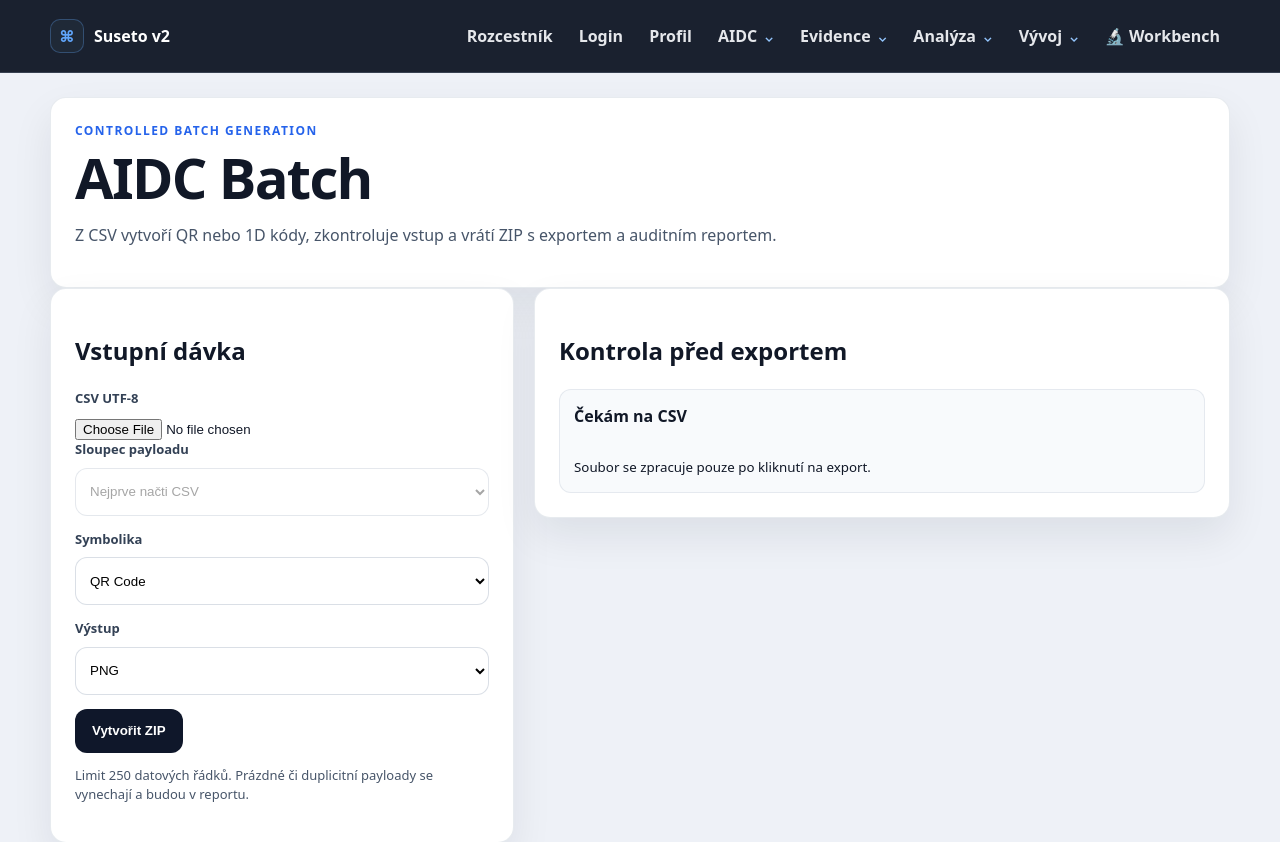
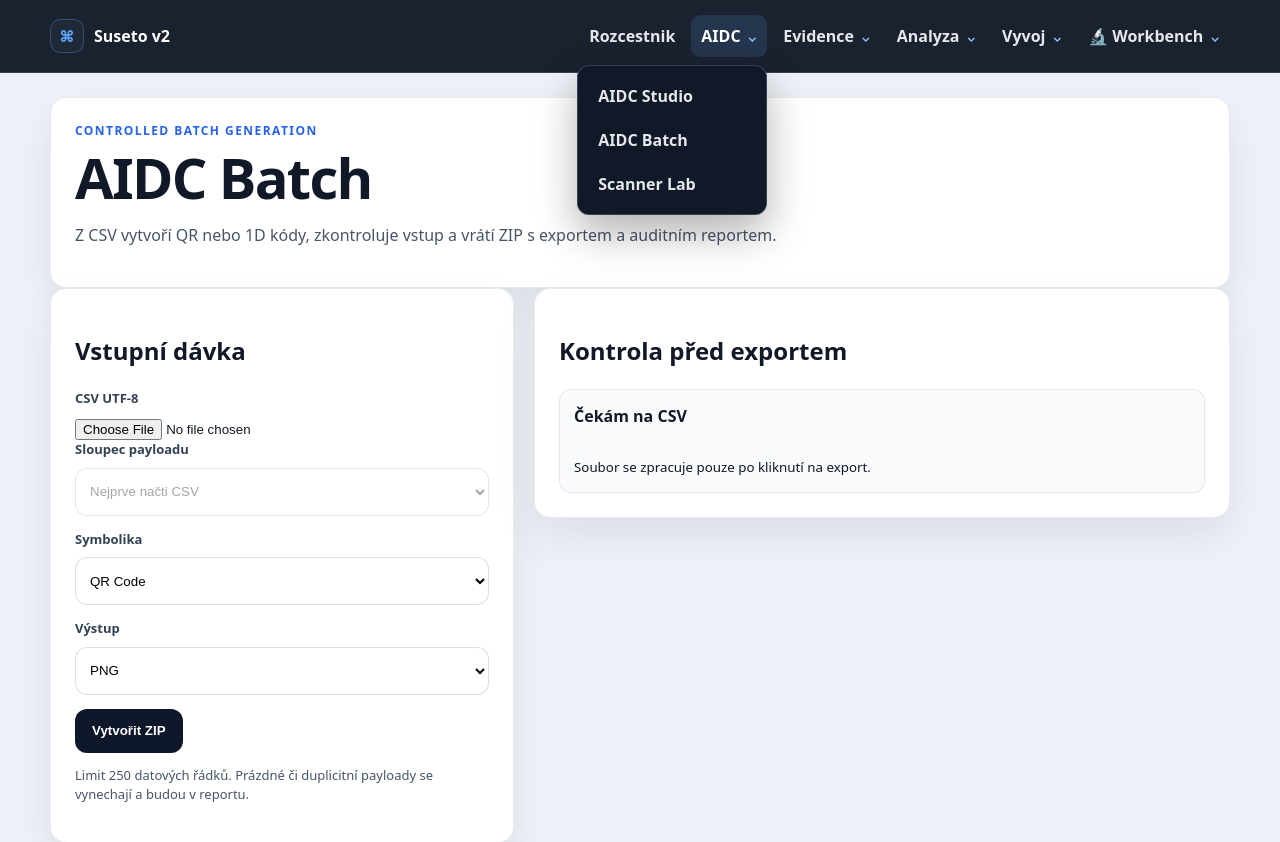
Before and after one commit to suseto-ui/suseto-v2, a Flask app: page /aidc-batch in a window 1280 px wide. Shown: the top 842 px of the page. Run offline with Flask 3, Linux system fonts and the light colour scheme.

Commit message:
fix: nav Workbench jako dropdown s hash-links na vsechny taby; active states; nove moduly HEX/URL/Checksum

```diff
--- a/templates/layout.html
+++ b/templates/layout.html
@@ -1,63 +1,96 @@
 <!doctype html>
 <html lang="cs">
-
 <head>
   <meta charset="utf-8">
   <meta name="viewport" content="width=device-width, initial-scale=1">
   <title>{% block title %}Suseto v2{% endblock %}</title>
   <link rel="stylesheet" href="{{ url_for('static', filename='css/core.css') }}">
 </head>
-
 <body>
 <header class="site-header">
-        <div class="shell shell-header"><a class="brand" href="{{ url_for('home') }}"><span
-                    class="brand-mark">⌘</span><span class="brand-text">Suseto v2</span></a>
-            <nav class="topnav" aria-label="Hlavní navigace"><a href="{{ url_for('home') }}">Rozcestník</a><a
-                    href="{{ url_for('login_page') }}">Login</a><a href="{{ url_for('profile_page') }}">Profil</a>
-                <details class="nav-group">
+  <div class="shell shell-header">
+    <a class="brand" href="{{ url_for('home') }}">
+      <span class="brand-mark">&#8984;</span>
+      <span class="brand-text">Suseto v2</span>
+    </a>
+    <nav class="topnav" aria-label="Hlavni navigace">
+      <a href="{{ url_for('home') }}"{% if request.path == '/' %} class="active"{% endif %}>Rozcestnik</a>
+
+      <details class="nav-group"{% if request.path in ['/aidc-studio','/aidc-batch','/scanner-lab'] %} open{% endif %}>
         <summary>AIDC</summary>
-                    <div class="nav-menu"><a href="{{ url_for('aidc_studio') }}">AIDC Studio</a><a
-                            href="{{ url_for('aidc_batch') }}">AIDC Batch</a><a
-                            href="{{ url_for('scanner_lab') }}">Scanner Lab</a></div>
+        <div class="nav-menu">
+          <a href="{{ url_for('aidc_studio') }}"{% if request.path=='/aidc-studio' %} class="active"{% endif %}>AIDC Studio</a>
+          <a href="{{ url_for('aidc_batch') }}"{% if request.path=='/aidc-batch' %} class="active"{% endif %}>AIDC Batch</a>
+          <a href="{{ url_for('scanner_lab') }}"{% if request.path=='/scanner-lab' %} class="active"{% endif %}>Scanner Lab</a>
+        </div>
       </details>
+
       <details class="nav-group">
         <summary>Evidence</summary>
-                    <div class="nav-menu"><a href="{{ url_for('registry') }}">Registry</a><a
-                            href="{{ url_for('label_profiles') }}">Label Profiles</a><a
-                            href="{{ url_for('dashboard') }}">Dashboard</a><a
-                            href="{{ url_for('inventory') }}">Inventura</a><a
-                            href="{{ url_for('locations_page') }}">Lokace</a><a
-                            href="{{ url_for('backup_center') }}">Zálohy</a><a
-                            href="{{ url_for('status_page') }}">Status</a><a
-                            href="{{ url_for('admin_page') }}">Admin</a><a
-                            href="{{ url_for('mobile_page') }}">Mobile</a><a
-                            href="{{ url_for('debug_page') }}">Debug</a><a href="{{ url_for('edu_page') }}">Edu</a>
+        <div class="nav-menu">
+          <a href="{{ url_for('registry') }}">Registry</a>
+          <a href="{{ url_for('label_profiles') }}">Label Profiles</a>
+          <a href="{{ url_for('dashboard') }}">Dashboard</a>
+          <a href="{{ url_for('inventory') }}">Inventura</a>
+          <a href="{{ url_for('locations_page') }}">Lokace</a>
+          <a href="{{ url_for('backup_center') }}">Zalohy</a>
+          <a href="{{ url_for('status_page') }}">Status</a>
+          <a href="{{ url_for('admin_page') }}">Admin</a>
+          <a href="{{ url_for('mobile_page') }}">Mobile</a>
+          <a href="{{ url_for('debug_page') }}">Debug</a>
+          <a href="{{ url_for('edu_page') }}">Edu</a>
         </div>
       </details>
+
       <details class="nav-group">
-                    <summary>Analýza</summary>
-                    <div class="nav-menu"><a href="{{ url_for('navigator') }}">Navigator</a><a
-                            href="{{ url_for('state_lab') }}">State Lab</a><a
-                            href="{{ url_for('transform_lab') }}">Transform Lab</a><a
-                            href="{{ url_for('insight_lab') }}">Insight Lab</a><a
-                            href="{{ url_for('decode_lab') }}">Decode Lab</a><a
-                            href="{{ url_for('label_designer') }}">Label Designer</a><a
-                            href="{{ url_for('expected_audit_page') }}">Expected Audit</a></div>
+        <summary>Analyza</summary>
+        <div class="nav-menu">
+          <a href="{{ url_for('navigator') }}">Navigator</a>
+          <a href="{{ url_for('state_lab') }}">State Lab</a>
+          <a href="{{ url_for('transform_lab') }}">Transform Lab</a>
+          <a href="{{ url_for('insight_lab') }}">Insight Lab</a>
+          <a href="{{ url_for('decode_lab') }}">Decode Lab</a>
+          <a href="{{ url_for('label_designer') }}">Label Designer</a>
+          <a href="{{ url_for('expected_audit_page') }}">Expected Audit</a>
+        </div>
       </details>
+
       <details class="nav-group">
-                    <summary>Vývoj</summary>
-                    <div class="nav-menu"><a href="{{ url_for('generator') }}">Generator</a><a
-                            href="{{ url_for('auth_lab') }}">Auth Lab</a><a href="{{ url_for('runs') }}">Runs</a><a
-                            href="{{ url_for('health') }}" target="_blank" rel="noopener noreferrer">Health</a></div>
+        <summary>Vyvoj</summary>
+        <div class="nav-menu">
+          <a href="{{ url_for('generator') }}">Generator</a>
+          <a href="{{ url_for('auth_lab') }}">Auth Lab</a>
+          <a href="{{ url_for('runs') }}">Runs</a>
+          <a href="{{ url_for('health') }}" target="_blank" rel="noopener noreferrer">Health</a>
+        </div>
       </details>
-                <a href="/workbench"{% if request.path=="/workbench" %} class="active"{% endif %}>🔬 Workbench</a>
+
+      <details class="nav-group"{% if request.path.startswith('/workbench') %} open{% endif %}>
+        <summary>&#128300; Workbench</summary>
+        <div class="nav-menu nav-menu-workbench">
+          <a href="/workbench#tab-ingest"{% if request.path=='/workbench' %} class="active"{% endif %}>&#128269; Ingest &amp; Analyza</a>
+          <a href="/workbench#tab-batch">&#128230; Batch</a>
+          <a href="/workbench#tab-timeline">&#128197; Timeline</a>
+          <a href="/workbench#tab-patterns">&#128270; Vzory / Anomalie</a>
+          <a href="/workbench#tab-gs1">&#127991; GS1 / GTIN</a>
+          <a href="/workbench#tab-rfid">&#128225; RFID / NFC</a>
+          <a href="/workbench#tab-entropy">&#128202; Entropie</a>
+          <a href="/workbench#tab-jwt">&#128273; JWT</a>
+          <a href="/workbench#tab-creds">&#128737; Credentials</a>
+          <a href="/workbench#tab-compare">&#9878; Porovnani</a>
+          <hr style="border-color:rgba(148,163,184,.2);margin:4px 0">
+          <a href="/workbench#tab-hex">&#128187; HEX Dump Viewer</a>
+          <a href="/workbench#tab-url">&#128279; URL Dekoder</a>
+          <a href="/workbench#tab-checksum">&#10003; Checksum Lab</a>
+        </div>
+      </details>
+
     </nav>
   </div>
 </header>
 <main class="shell page-shell">{% block content %}{% endblock %}</main>
-    <script src="{{ url_for('static',filename='js/menu.js') }}"></script>
+<script src="{{ url_for('static', filename='js/menu.js') }}"></script>
 <script src="{{ url_for('static', filename='js/menu-delay.js') }}"></script>
 {% block extra_scripts %}{% endblock %}
 </body>
-
 </html>
```
Lines whose indentation alone changed are shown as unchanged.
